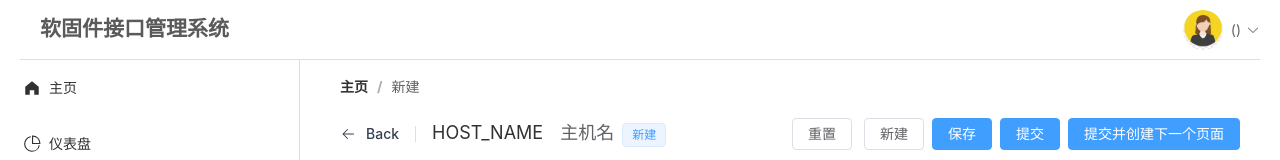
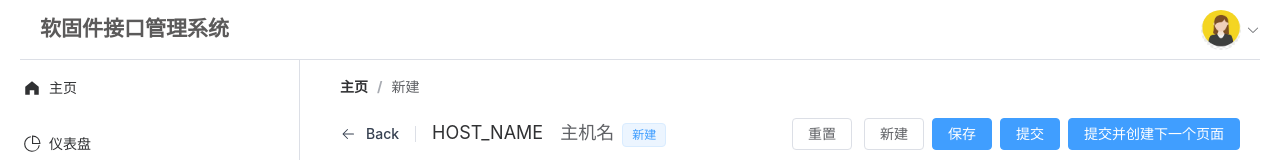
Before and after one commit to linda19504/Admin, a Vue app: page /CreateNextPage in a window 1280 px wide. Shown: the top 160 px of the page. Built offline with nearby package versions, Linux system fonts and the light colour scheme.

Commit message:
在 CreateNextPage 组件中，更新 TheAvatar 组件，新增 showName 属性以控制用户名的显示

```diff
--- a/src/views/CreateNextPage.vue
+++ b/src/views/CreateNextPage.vue
@@ -39,7 +39,7 @@
           <!-- <el-menu-item index="1">{{ HOME_MAIN.ADMIN }}</el-menu-item> -->
           <el-dropdown>
             <span class="el-dropdown-link">
-              <TheAvatar :size="50" :avatar_url="userInfo.avatar_url" />
+              <TheAvatar :size="50" :avatar_url="userInfo.avatar_url" :showName="false" />
               <el-text>{{ userInfo.username }}</el-text>
               <el-icon class="header-icon el-icon--right">
                 <arrow-down />
```
